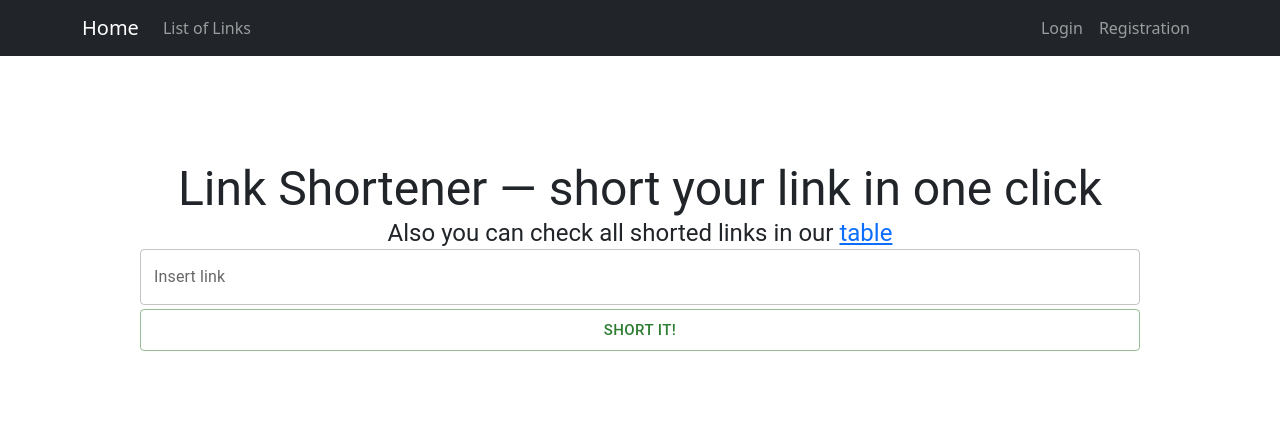
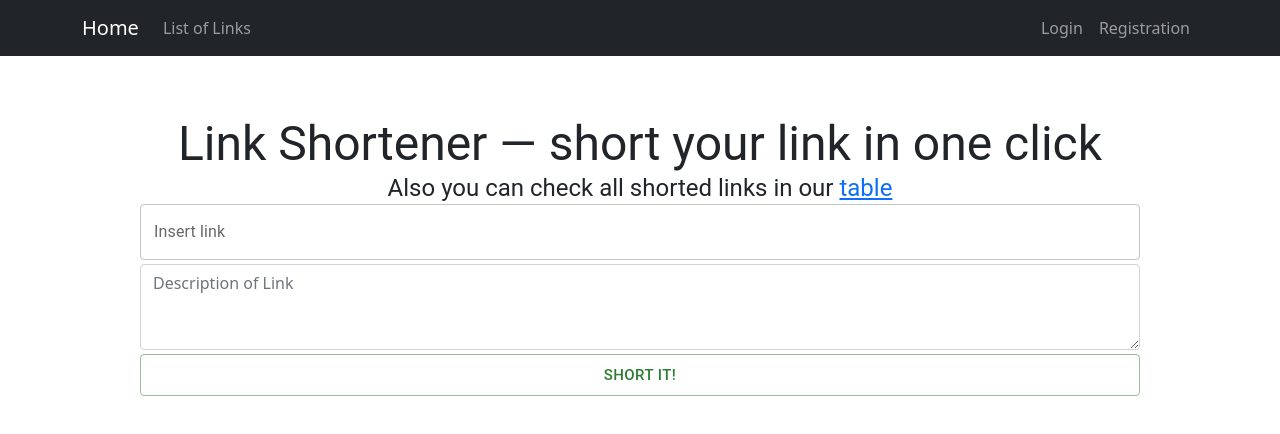
Before and after one commit to MiBBy-4/link_shortener_frontend, a React (Create React App) app: page / in a window 1280 px wide. Shown: the top 434 px of the page. Built offline with nearby package versions, Linux system fonts and the light colour scheme; no server answers.

Commit message:
feat: implement description of link: add field on Main page, add column in table on LinksList page

```diff
--- a/src/apiRequests/LinkRequests.jsx
+++ b/src/apiRequests/LinkRequests.jsx
@@ -8,6 +8,7 @@ export function postLink(data) {
   return axios.post(`${process.env.REACT_APP_API_URL}api/v1/links`, {
     link: {
       base_link: data.get('base_link'),
+      description: data.get('description'),
     },
   }, { withCredentials: true });
 }
--- a/src/link/LinksList.jsx
+++ b/src/link/LinksList.jsx
@@ -27,8 +27,9 @@ export default function LinksList() {
         <Table sx={{ minWidth: 650 }} aria-label="simple table">
           <TableHead>
             <TableRow>
-              <TableCell align="right">Base Link</TableCell>
-              <TableCell align="right">Shorted link</TableCell>
+              <TableCell align="center">Base Link</TableCell>
+              <TableCell align="center">Shorted link</TableCell>
+              <TableCell align="center">Description</TableCell>
             </TableRow>
           </TableHead>
           <TableBody>
@@ -37,8 +38,9 @@ export default function LinksList() {
                 key={link.id}
                 sx={{ '&:last-child td, &:last-child th': { border: 0 } }}
               >
-                <TableCell align="right">{link.base_link}</TableCell>
-                <TableCell align="right">{link.shorted_link}</TableCell>
+                <TableCell align="left">{link.base_link}</TableCell>
+                <TableCell align="left">{link.shorted_link}</TableCell>
+                <TableCell align="left">{link.description}</TableCell>
               </TableRow>
             ))}
           </TableBody>
--- a/src/link/Main.jsx
+++ b/src/link/Main.jsx
@@ -1,6 +1,12 @@
-import { Grid, Button, Typography } from '@mui/material';
+import {
+  Grid,
+  Button,
+  Typography,
+  Textarea,
+} from '@mui/material';
 import Box from '@mui/material/Box';
 import TextField from '@mui/material/TextField';
+import { Form } from 'react-bootstrap';
 import { useState } from 'react';
 import { useNavigate } from 'react-router-dom';
 import { postLink } from '../apiRequests/LinkRequests';
@@ -8,6 +14,7 @@ import { postLink } from '../apiRequests/LinkRequests';
 export default function Main() {
   const [link, setLink] = useState({
     base_link: '',
+    description: '',
   });
 
   const navigate = useNavigate();
@@ -59,6 +66,9 @@ export default function Main() {
             </Typography>
             <form onSubmit={handleSubmit}>
               <TextField fullWidth label="Insert link" id="base_link" name="base_link" onChange={handleIdeaChange} />
+              <Form.Group className="mt-1">
+                <Form.Control as="textarea" rows={3} placeholder="Description of Link" name="description" onChange={handleIdeaChange} />
+              </Form.Group>
               <Button fullWidth variant="outlined" color="success" size="large" className="mt-1" type="submit">
                 Short It!
               </Button>
```
